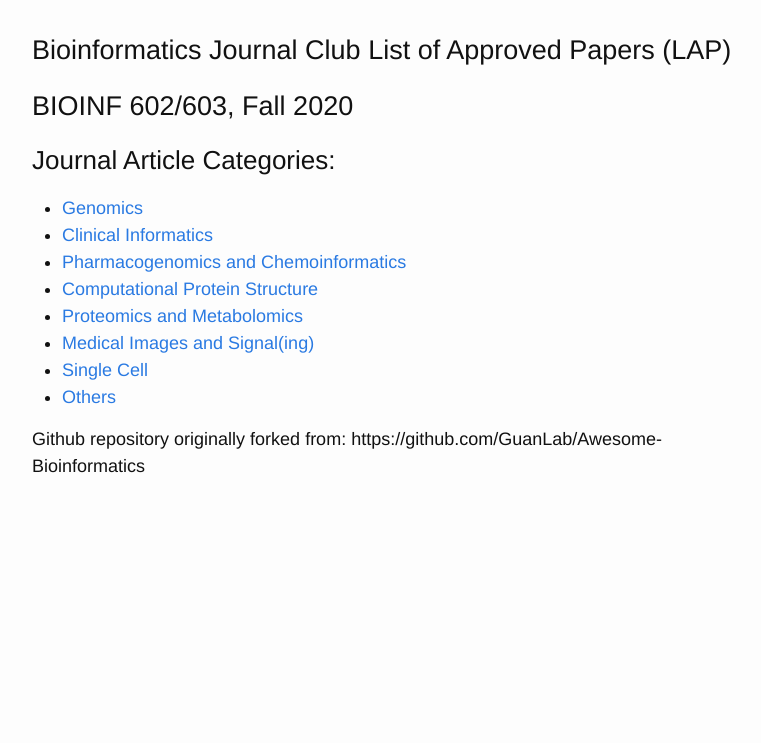
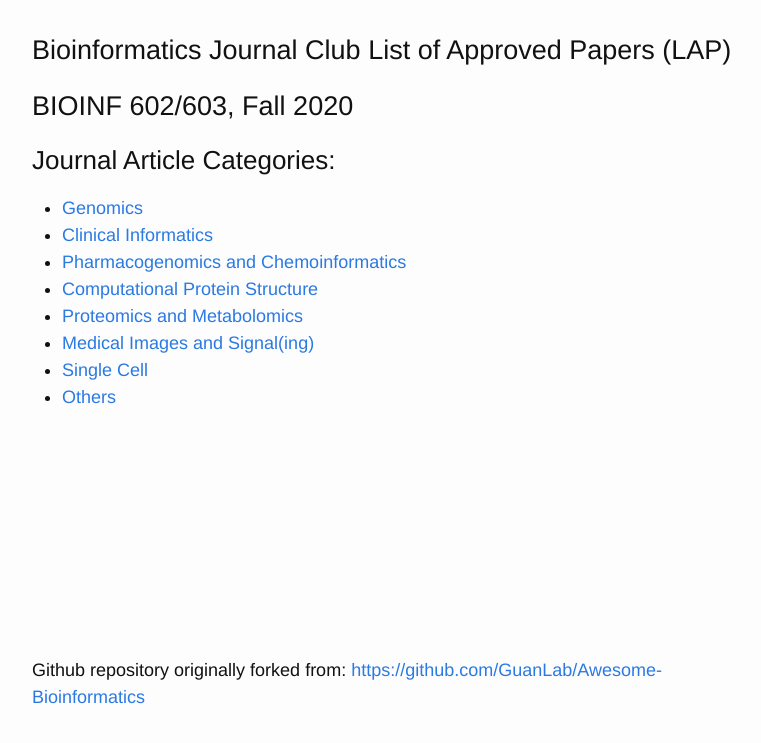
Before and after one commit to dcmb-courses/bioinf602-603-fall2020, a Jekyll site: the page built from index.md, in a window 1280 px wide. Shown: the top 743 px of the page, without its empty margins (238-999 px from the left). Built offline with Jekyll 4.4.1, drawn with Linux system fonts in a browser that asks for light colours; our own code applies the rules of GitHub Pages for plain Markdown files.

Commit message:
Update index.md

```diff
--- a/index.md
+++ b/index.md
@@ -15,5 +15,13 @@ layout: page
 * [Single Cell]({{site.baseurl}}/Single_Cell/)
 * [Others]({{site.baseurl}}/Others/)
 
+<br />
+<br />
+<br />
+<br />
+<br />
+<br />
+<br />
+<br />
 
-Github repository originally forked from: https://github.com/GuanLab/Awesome-Bioinformatics
+Github repository originally forked from: [https://github.com/GuanLab/Awesome-Bioinformatics](https://github.com/GuanLab/Awesome-Bioinformatics)
```
